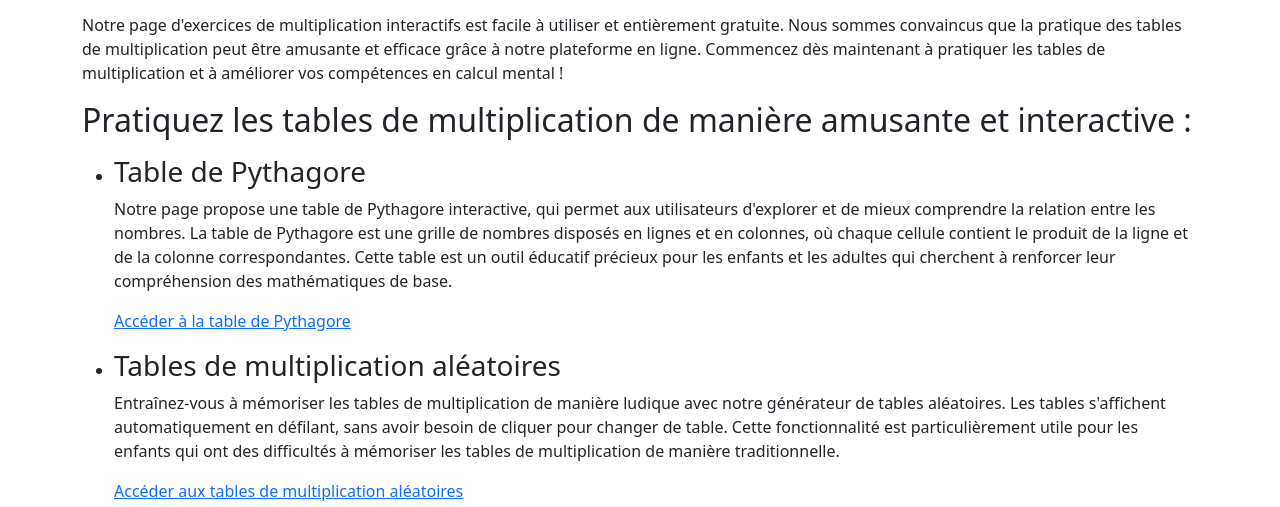
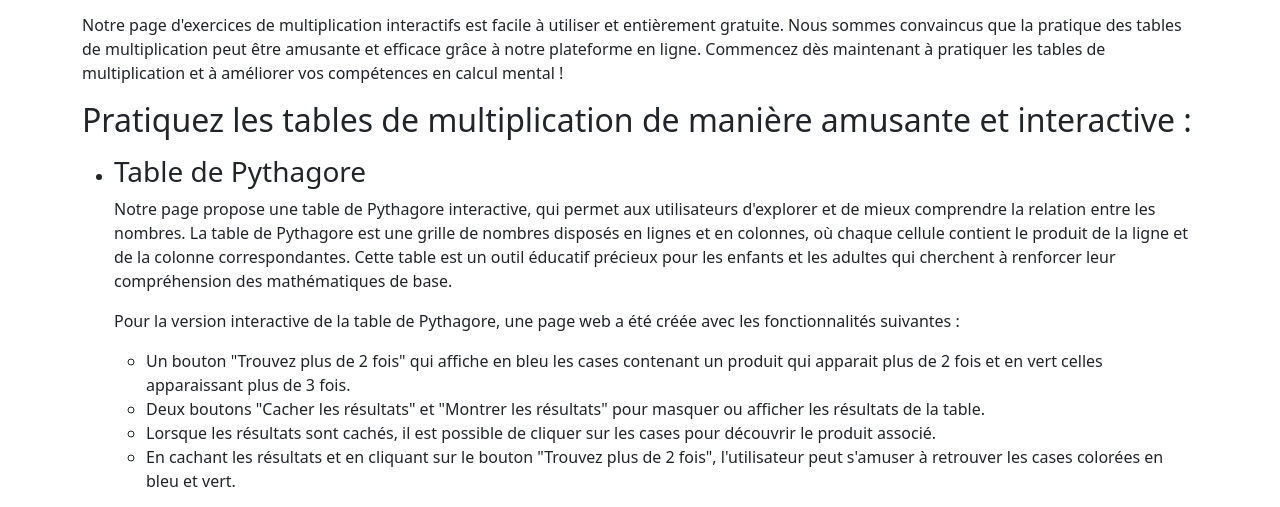
Before and after one commit to exo-abx/multiplication, a plain HTML site: page index.html in a window 1280 px wide. Shown: the part 223-730 px from the top of the page. Drawn offline with nearby package versions, Linux system fonts and the light colour scheme.

Commit message:
Add files via upload

```diff
--- a/index.html
+++ b/index.html
@@ -6,8 +6,7 @@
     <meta http-equiv="X-UA-Compatible" content="IE=edge">
     <meta name="viewport" content="width=device-width, initial-scale=1">
     <meta name="keywords"
-        content="multiplication, tables de multiplication, tables multiplication aleatoires, exercices, Quiz de multiplication, Entraînement au calcul mental">
-
+        content="multiplication, table pythagore, tables multiplication aleatoires, exercices, Quiz de multiplication, Entraînement au calcul mental">
     <title>Application d'apprentissage des tables de multiplication</title>
     <!-- Favicons -->
     <link rel="apple-touch-icon" sizes="180x180" href="img/favicons/apple-touch-icon.png">
@@ -96,11 +95,25 @@
             <ul>
                 <li class="mt-3">
                     <h3>Table de Pythagore</h3>
-                    <p>Notre page propose une table de Pythagore interactive, qui permet aux utilisateurs d'explorer et de
+                    <p>Notre page propose une table de Pythagore interactive, qui permet aux utilisateurs d'explorer et
+                        de
                         mieux comprendre la relation entre les nombres. La table de Pythagore est une grille de nombres
                         disposés en lignes et en colonnes, où chaque cellule contient le produit de la ligne et de la
-                        colonne correspondantes. Cette table est un outil éducatif précieux pour les enfants et les adultes
+                        colonne correspondantes. Cette table est un outil éducatif précieux pour les enfants et les
+                        adultes
                         qui cherchent à renforcer leur compréhension des mathématiques de base.</p>
+                    <p>Pour la version interactive de la table de Pythagore, une page web a été créée avec les
+                        fonctionnalités suivantes :</p>
+                    <ul class="mb-3">
+                        <li>Un bouton "Trouvez plus de 2 fois" qui affiche en bleu les cases contenant un produit qui
+                            apparait plus de 2 fois et en vert celles apparaissant plus de 3 fois.</li>
+                        <li>Deux boutons "Cacher les résultats" et "Montrer les résultats" pour masquer ou afficher les
+                            résultats de la table.</li>
+                        <li>Lorsque les résultats sont cachés, il est possible de cliquer sur les cases pour découvrir
+                            le produit associé.</li>
+                        <li>En cachant les résultats et en cliquant sur le bouton "Trouvez plus de 2 fois",
+                            l'utilisateur peut s'amuser à retrouver les cases colorées en bleu et vert.</li>
+                    </ul>
                     <a href="table_pythagore.html">Accéder à la table de Pythagore</a>
                 </li>
                 <li class="mt-3">
```
Also changed, not shown: exercices.html (+1 -1 lines), historique_de_progression.html (+1 -1 lines), table_pythagore.html (+1 -1 lines), tables_multiplication_aleatoires.html (+1 -1 lines).
